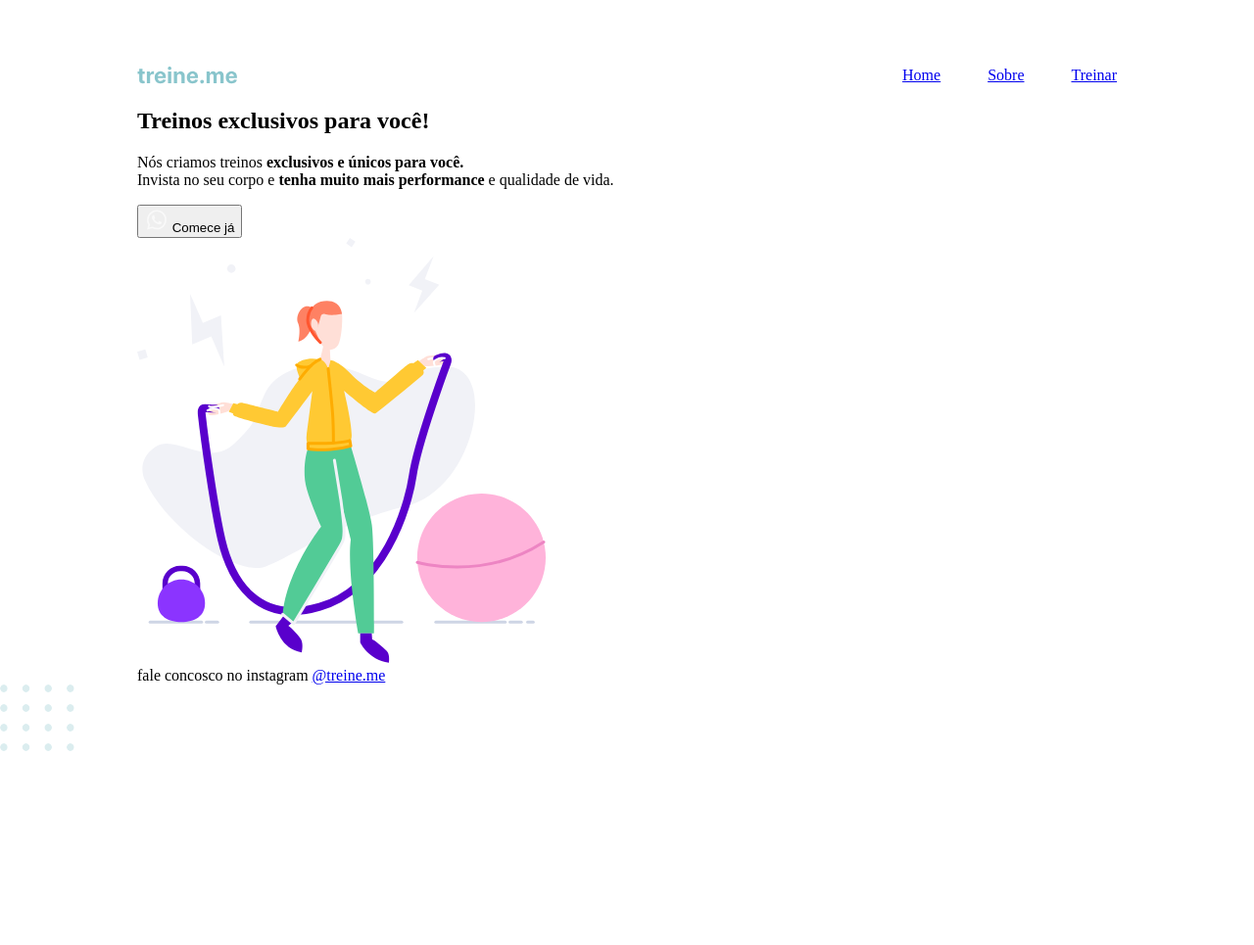
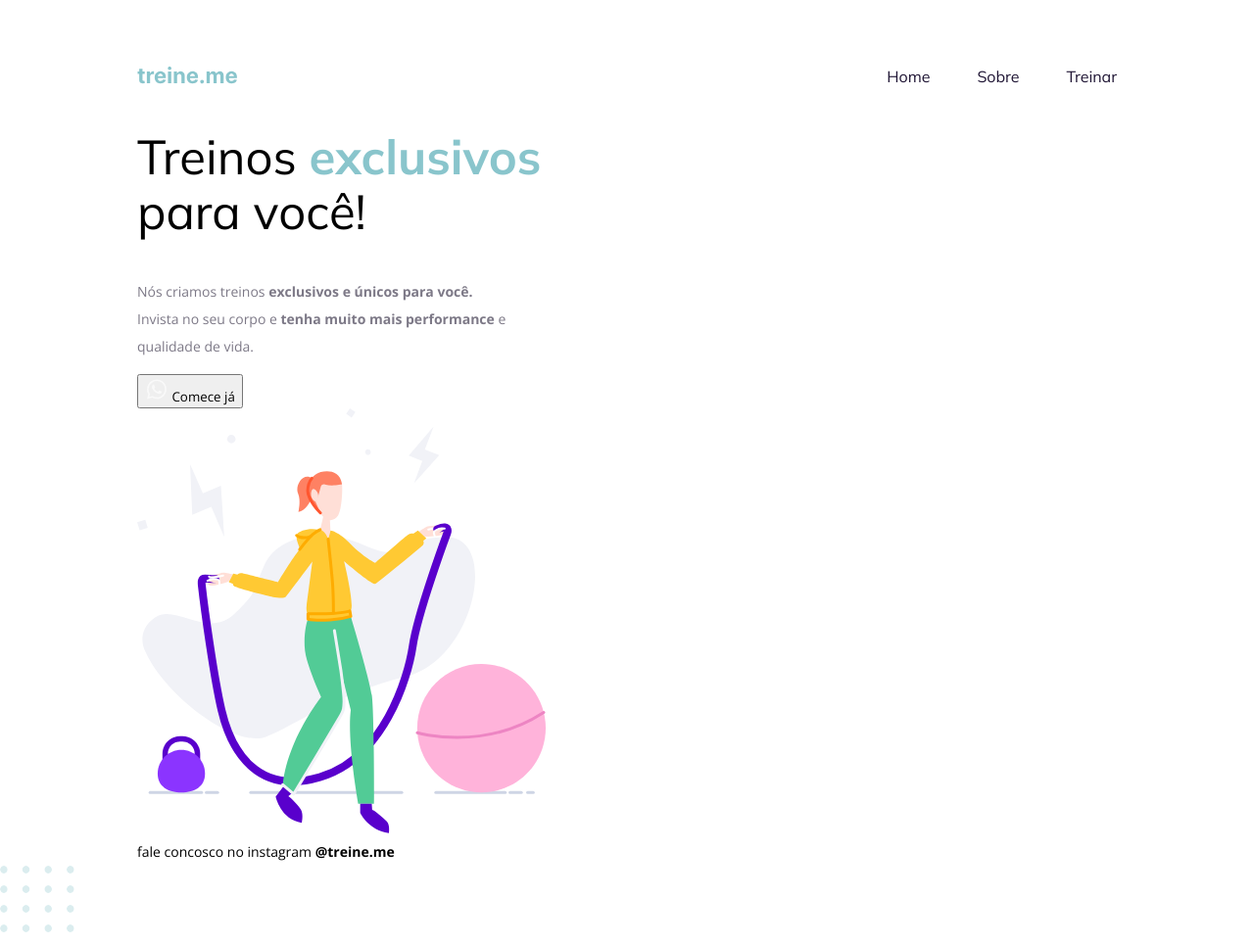
Before and after one commit to Wake1101/Treine-me, a plain HTML site: page index.html in a window 1280 px wide. Shown: the whole page at 98% size. Before the commit the page ends 800 px from the top, so only its background shows below. Drawn offline with nearby package versions, Linux system fonts and the light colour scheme.

Commit message:
font and text changes

```diff
--- a/index.html
+++ b/index.html
@@ -6,25 +6,26 @@
   <title>
     Treine-me
   </title>
-  <link
-    rel="stylesheet"
-    href="style.css">
+
+  <link rel="preconnect" href="https://fonts.googleapis.com">
+  <link rel="preconnect" href="https://fonts.gstatic.com" crossorigin>
+  <link href="https://fonts.googleapis.com/css2?family=Mulish:wght@400;700&family=Open+Sans:wght@400;700&display=swap" rel="stylesheet">
+
+  <link rel="stylesheet"href="style.css">
 </head>
 <body>
   <div class="page">
 
     <nav>
       <a id="logo" href="#">
-        <img
-        src="./assets/logo.svg"
-        alt="Treine.me"
+        <img src="./assets/logo.svg"alt="Treine.me"
         />
       </a>
       <ul>
         <li>
           <a href="#">Home</a>
         </li>
-        <li>
+          <li>
           <a href="#">Sobre</a>
         </li>
         <li>
@@ -38,7 +39,7 @@
       <section class="text">
 
         <h1>
-          Treinos exclusivos para você!
+          Treinos <span>exclusivos</span> para você!
         </h1>
 
         <p>
--- a/style.css
+++ b/style.css
@@ -1,19 +1,71 @@
 body {
   margin: 0;
+  font-family: 'Open Sans', sans-serif;
 }
+
 .page {
   width: 1000px;
   margin: 64px auto 0;
 }
+
 nav {
   display: flex;
   justify-content: space-between;
   align-items: center;
 }
+
 ul {
   list-style: none;
   display: flex;
   gap: 48px;
   margin: 0;
   padding: 0;
+  font-family: 'Mulish', sans-serif;
 }
+
+ul li a{
+  color: #1f1534;
+  text-decoration: none;
+}
+
+ul li a:hover{
+  font-weight: 700;
+}
+
+h1 {
+  font-family: 'Mulish', sans-serif;
+  font-size: 49px;
+  line-height: 56px;
+  color: #000;
+  font-weight: 400;
+  width: 490px;
+}
+
+h1 span {
+  color: #89c5cc;
+  font-weight: 700;
+}
+
+p {
+  color: #7d7987;
+  font-size: 14px;
+  line-height: 28px;
+  width: 438px;
+}
+
+button {
+  font-family: 'Open Sans', sans-serif;
+}
+
+footer {
+  font-family: 'Open Sans', sans-serif;
+  font-size: 14px;
+  line-height: 28px;
+}
+
+footer a {
+  color:#000;
+  font-weight: 700;
+  text-decoration: none;
+
+}
```
